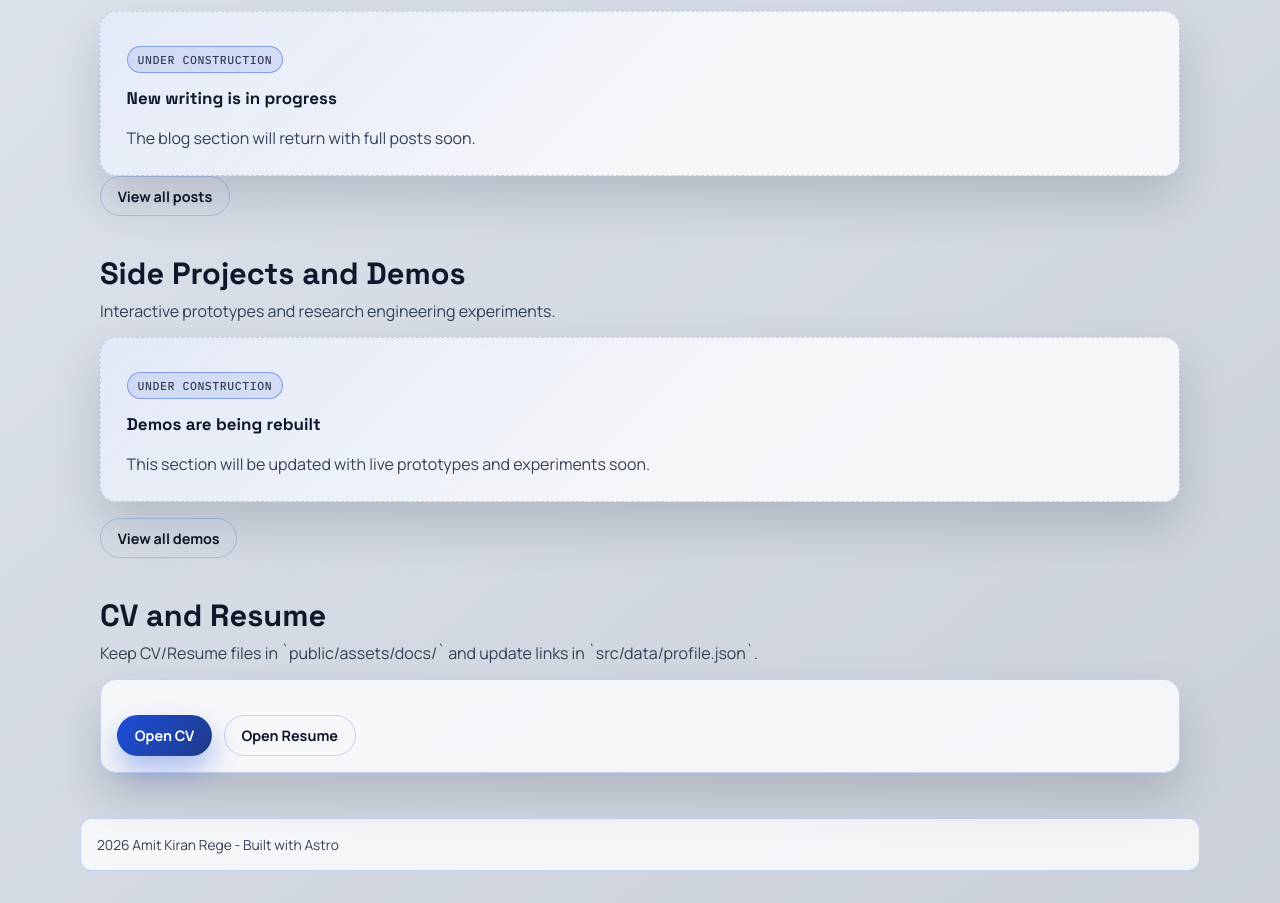
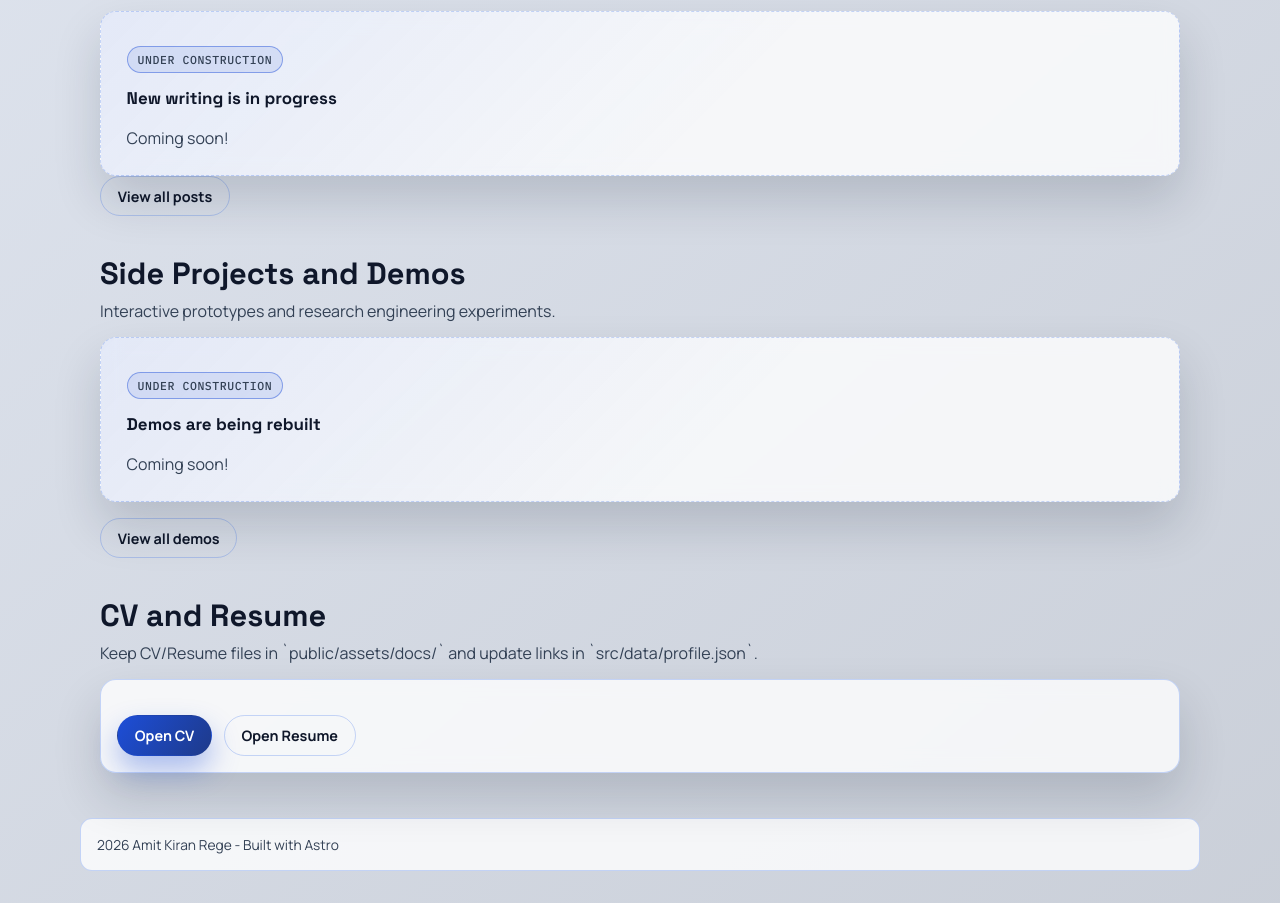
Before and after one commit to amitrege/amitrege.github.io, an Astro site: page / in a window 1280 px wide. Shown: the part 1980-2883 px from the top of the page. Built offline with nearby package versions, Linux system fonts and the light colour scheme; Astro itself is replaced by a stand-in of ours.

Commit message:
Shorten construction copy on homepage

```diff
--- a/src/pages/index.astro
+++ b/src/pages/index.astro
@@ -167,7 +167,7 @@ const formatVenue = (venue: string) => venue.replace(/\s*\(oral\)\s*/i, "").trim
       <article class="card glass construction-card">
         <p class="construction-tag">Under Construction</p>
         <h3>New writing is in progress</h3>
-        <p>The blog section will return with full posts soon.</p>
+        <p>Coming soon!</p>
       </article>
     </div>
     <a class="btn btn-ghost" href="/blog">View all posts</a>
@@ -182,7 +182,7 @@ const formatVenue = (venue: string) => venue.replace(/\s*\(oral\)\s*/i, "").trim
       <article class="card glass construction-card">
         <p class="construction-tag">Under Construction</p>
         <h3>Demos are being rebuilt</h3>
-        <p>This section will be updated with live prototypes and experiments soon.</p>
+        <p>Coming soon!</p>
       </article>
     </div>
     <a class="btn btn-ghost section-link" href="/demos">View all demos</a>
```
